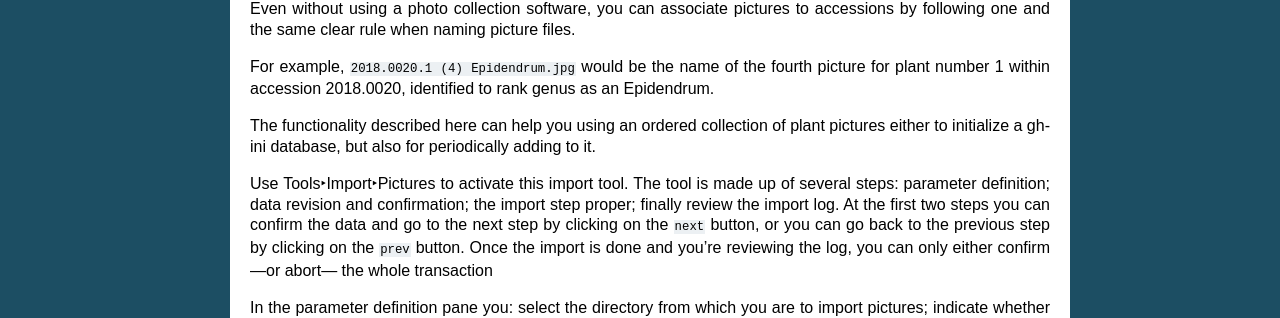
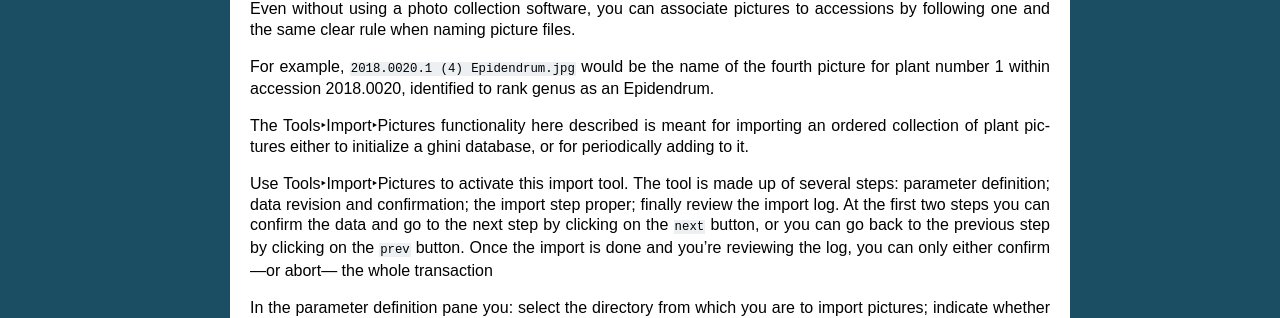
Before and after one commit to Ghini/ghini.desktop-docs.i18n, a Sphinx documentation site: the page built from doc/imex.rst, in a window 1280 px wide. Shown: the part 1797-2115 px from the top of the page. Built offline with Sphinx 7.4.7, drawn with Linux system fonts in a browser that asks for light colours.

Commit message:
offering for translation

```diff
--- a/doc/imex.rst
+++ b/doc/imex.rst
@@ -101,9 +101,10 @@
 name of the fourth picture for plant number 1 within accession
 2018.0020, identified to rank genus as an Epidendrum.
 
-The functionality described here can help you using an ordered
-collection of plant pictures either to initialize a ghini
-database, but also for periodically adding to it.
+The :menuselection:`Tools-->Import-->Pictures` functionality
+here described is meant for importing an ordered collection of
+plant pictures either to initialize a ghini database, or for
+periodically adding to it.
 
 Use :menuselection:`Tools-->Import-->Pictures` to activate this
 import tool.  The tool is made up of several steps: parameter
```
Also changed, not shown: 8 other files.
